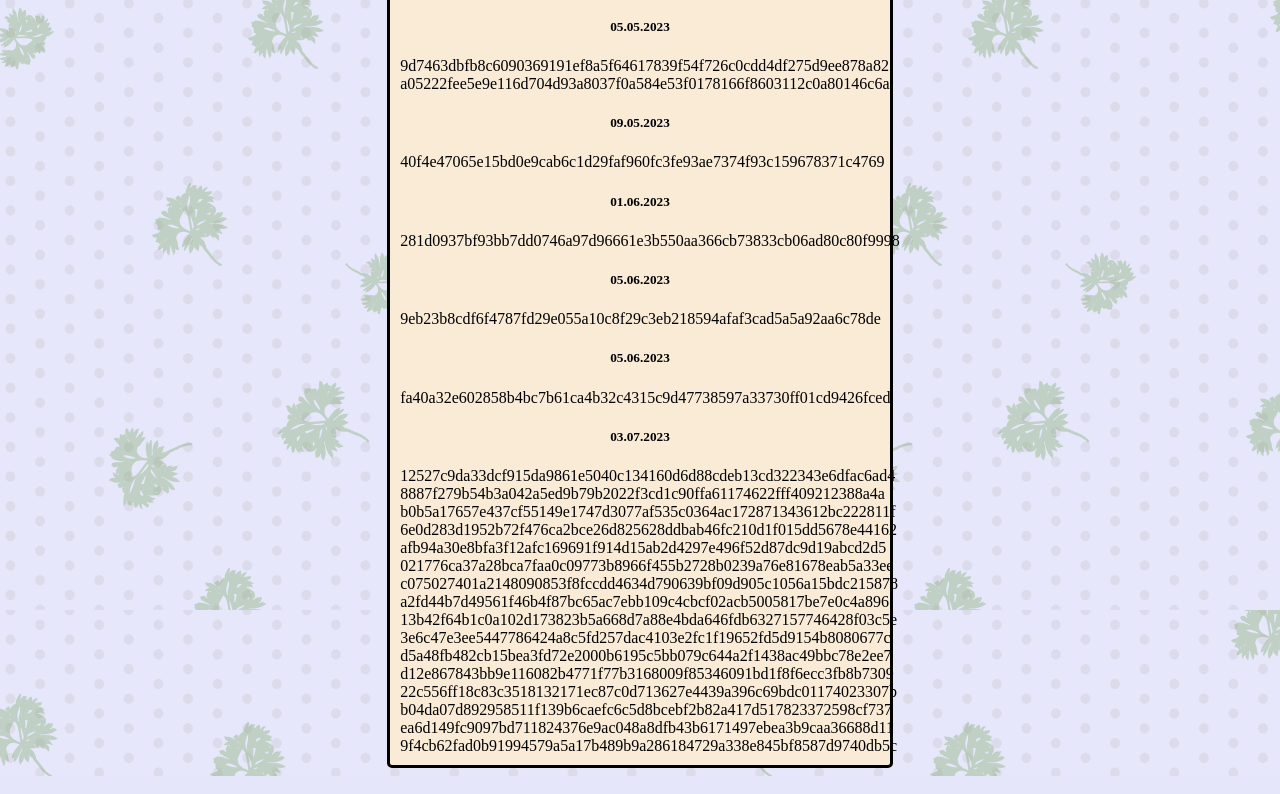
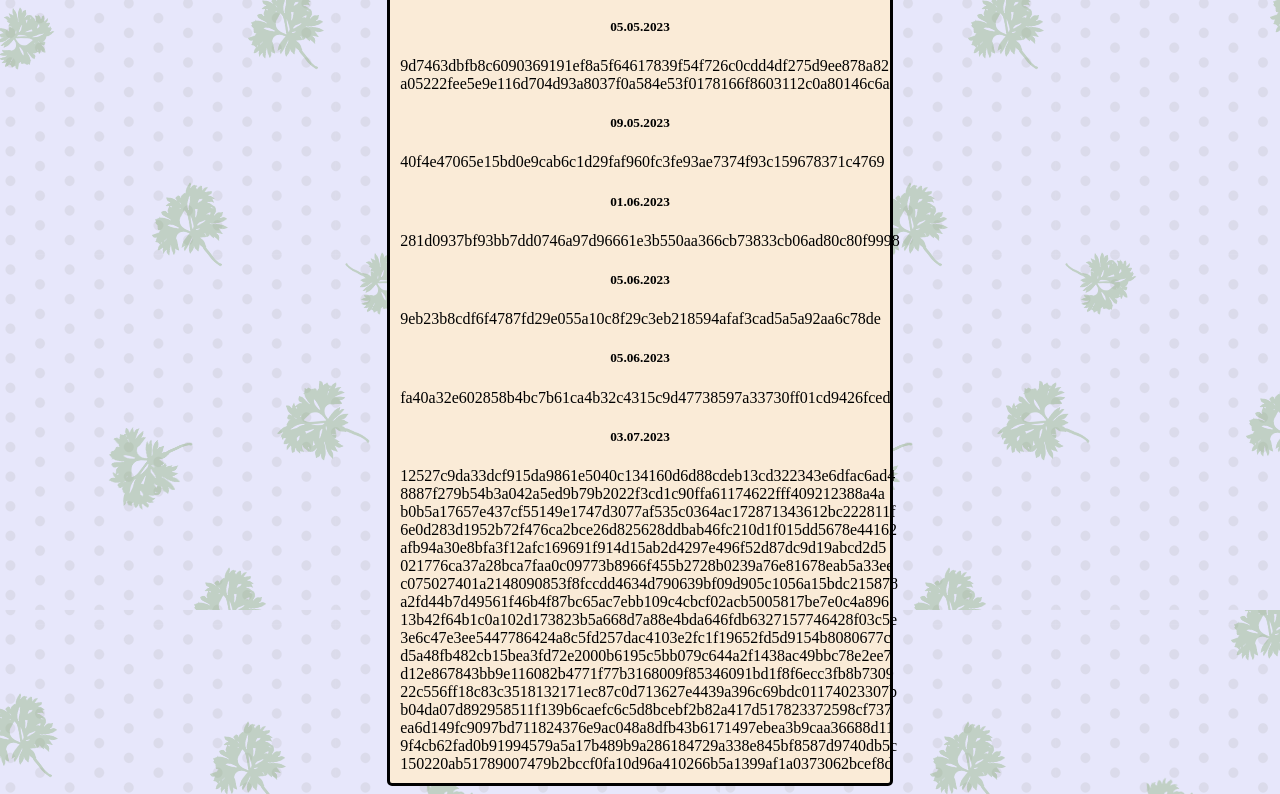
Before and after one commit to Parsley-VKParser/Parsley-VKParser.github.io, a plain HTML site: page index.html in a window 1280 px wide. Shown: the part 470-1264 px from the top of the page. Drawn offline with Linux system fonts and the light colour scheme.

Commit message:
Update index.html

```diff
--- a/index.html
+++ b/index.html
@@ -51,6 +51,7 @@
       <div class = "licensed_id">b04da07d892958511f139b6caefc6c5d8bcebf2b82a417d517823372598cf737</div>
       <div class = "licensed_id">ea6d149fc9097bd711824376e9ac048a8dfb43b6171497ebea3b9caa36688d11</div>
       <div class = "licensed_id">9f4cb62fad0b91994579a5a17b489b9a286184729a338e845bf8587d9740db5c</div>
+      <div class = "licensed_id">150220ab51789007479b2bccf0fa10d96a410266b5a1399af1a0373062bcef8d</div>
   </div>
 </body>
 </html>
```
